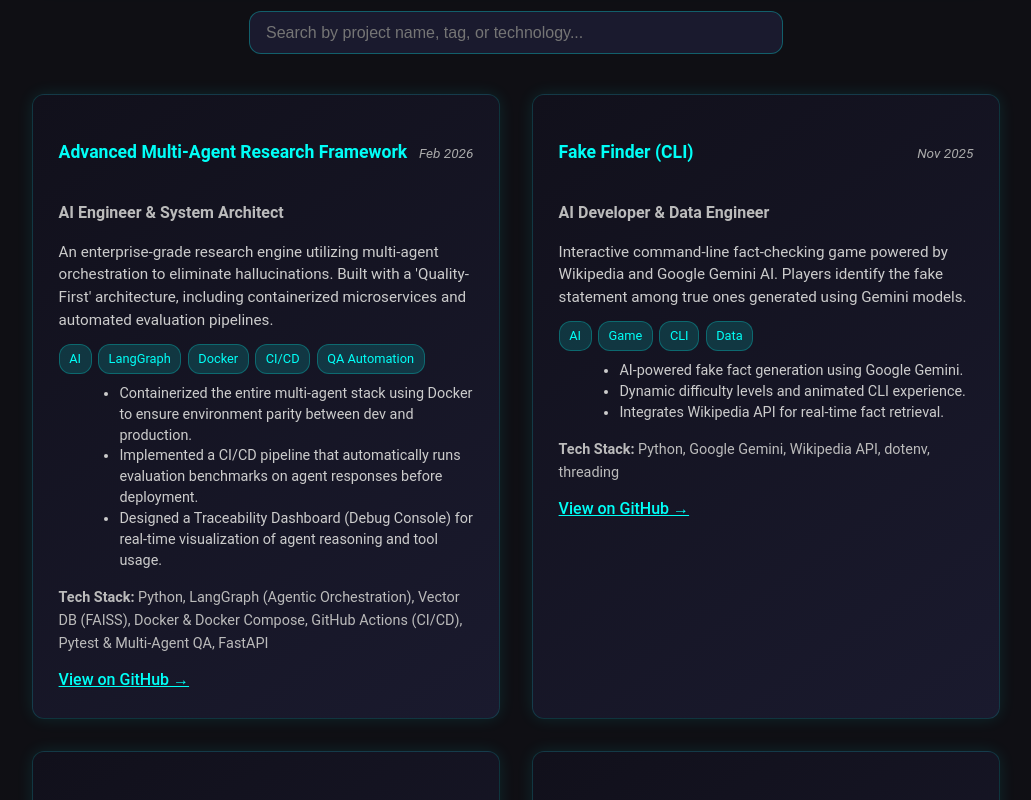
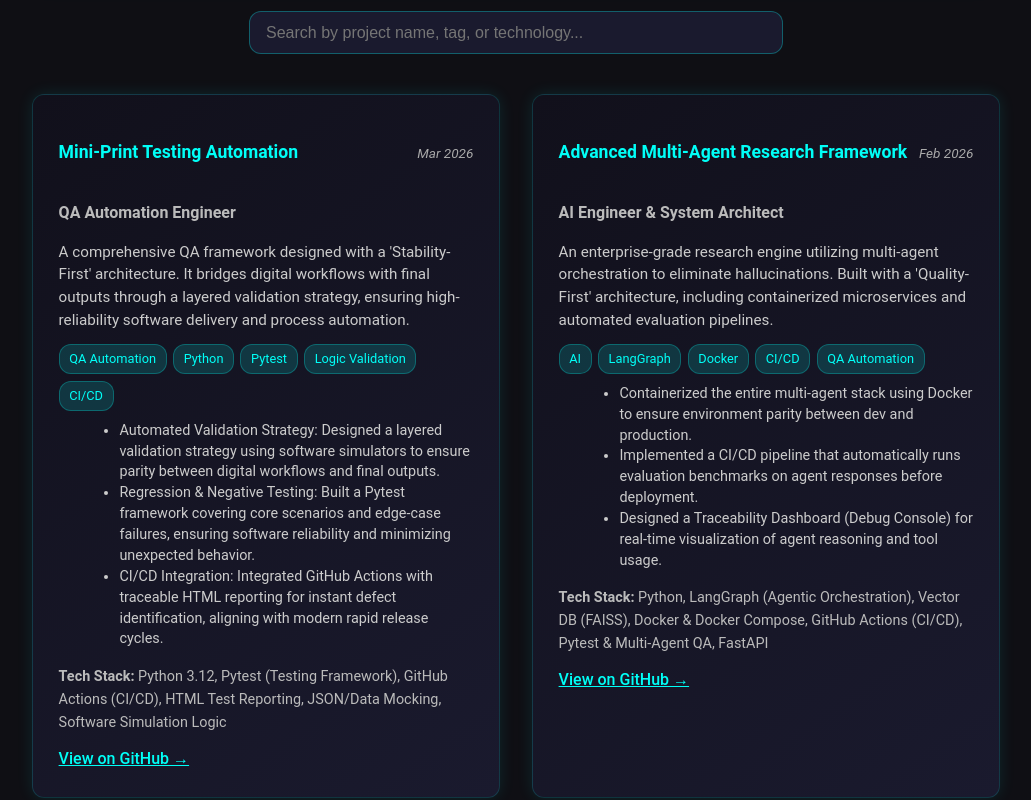
Before and after one commit to abhisakh/Advance_Portfolio, a React (Vite) app in the folder portfolio/: page /ai-projects in a window 1280 px wide. Shown: the part 640-1440 px from the top of the page, without its empty margins (176-1207 px from the left). Built offline with nearby package versions, Linux system fonts and the light colour scheme.

Commit message:
I added mini-test-print-automation  project inside the project section

```diff
--- a/portfolio/src/data/profileData.js
+++ b/portfolio/src/data/profileData.js
@@ -169,6 +169,28 @@ headline: "Physicist & AI Engineer in Training | Bridging Scientific Rigor with
         },
     ],
   projectsdata: [
+    {
+      name: "Mini-Print Testing Automation",
+      tags: ["QA Automation", "Python", "Pytest", "Logic Validation", "CI/CD"],
+      description:
+        "A comprehensive QA framework designed with a 'Stability-First' architecture. It bridges digital workflows with final outputs through a layered validation strategy, ensuring high-reliability software delivery and process automation.",
+      techStack: [
+        "Python 3.12",
+        "Pytest (Testing Framework)",
+        "GitHub Actions (CI/CD)",
+        "HTML Test Reporting",
+        "JSON/Data Mocking",
+        "Software Simulation Logic"
+      ],
+      role: "QA Automation Engineer",
+      github: "https://github.com/abhisakh/Mini-Print-Testing-Automation-Project.git",
+      timeline: "Mar 2026",
+      highlights: [
+        "Automated Validation Strategy: Designed a layered validation strategy using software simulators to ensure parity between digital workflows and final outputs.",
+        "Regression & Negative Testing: Built a Pytest framework covering core scenarios and edge-case failures, ensuring software reliability and minimizing unexpected behavior.",
+        "CI/CD Integration: Integrated GitHub Actions with traceable HTML reporting for instant defect identification, aligning with modern rapid release cycles."
+      ]
+    },
     {
       name: "Advanced Multi-Agent Research Framework",
       tags: ["AI", "LangGraph", "Docker", "CI/CD", "QA Automation"],
```
